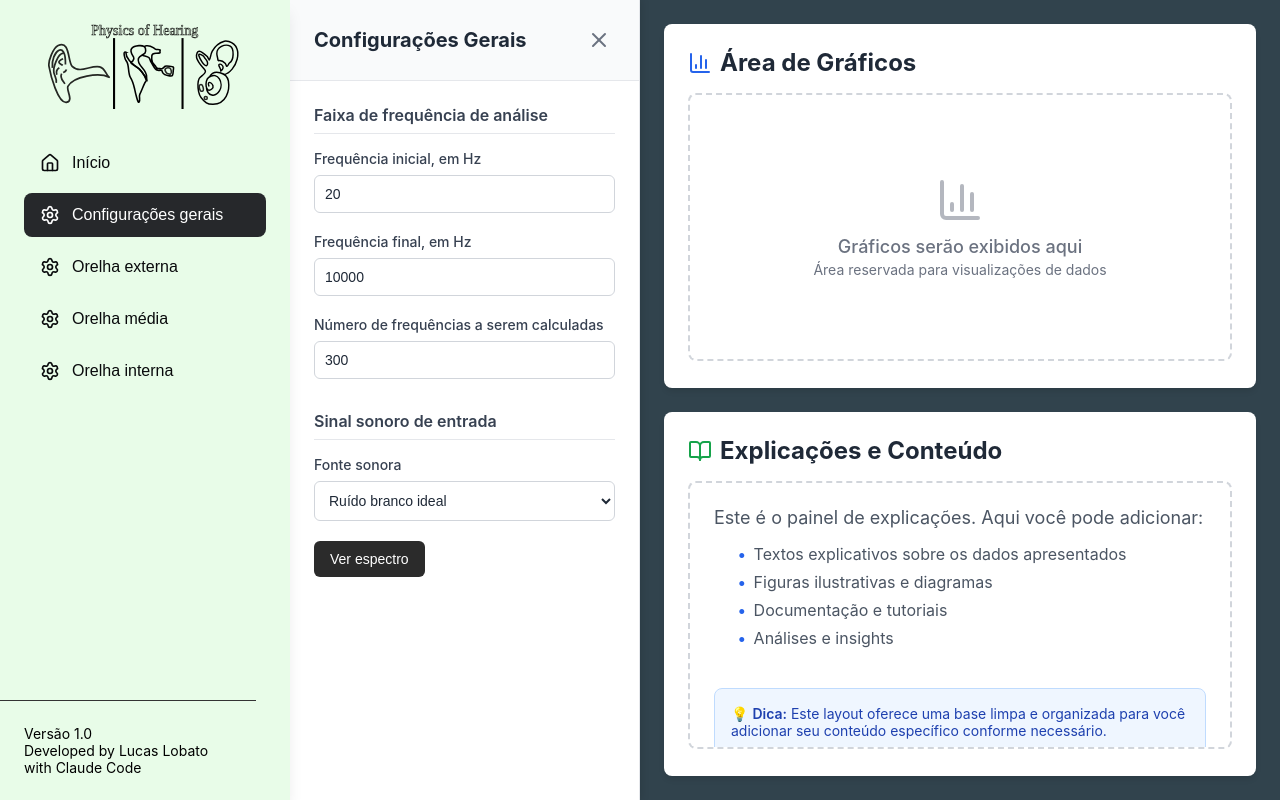
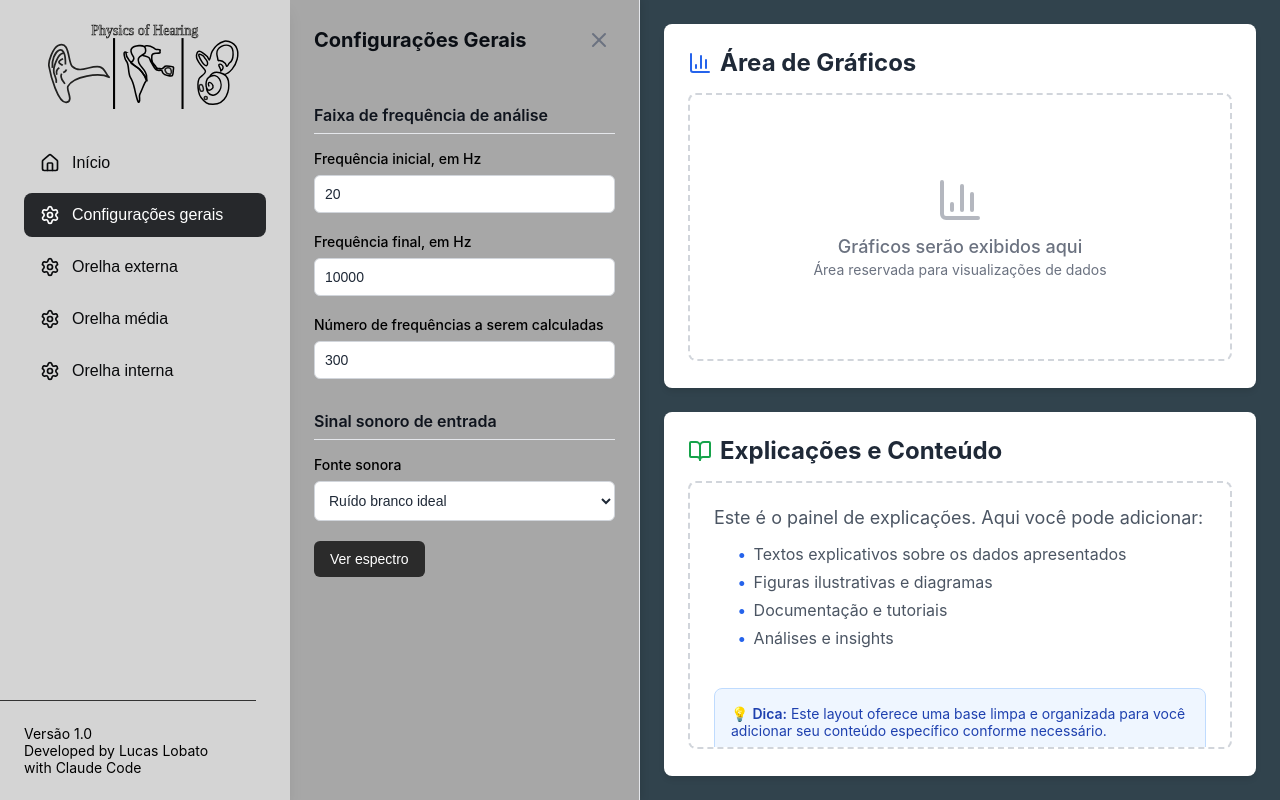
Before and after one commit to LucasCostaLobato/auditory-system-frontend, a React (Vite) app: page / in a window 1280 px wide. Both pictures are taken after a click on the button "Configurações gerais". Built offline with nearby package versions, Linux system fonts and the light colour scheme.

Commit message:
Update background colors

```diff
--- a/src/styles/HomePanel.css
+++ b/src/styles/HomePanel.css
@@ -2,7 +2,7 @@
     flex: 1;
     padding: 2rem;
     overflow: auto;
-    background-color: #f9fafb;
+    background-color: #31434d;
 }
 
 .home-container {
--- a/src/styles/SettingsPanel.css
+++ b/src/styles/SettingsPanel.css
@@ -1,6 +1,6 @@
 .settings-panel {
   width: 350px;
-  background-color: #ffffff;
+  background-color: #a7a7a7;
   border-right: 1px solid #e5e7eb;
   box-shadow: 2px 0 8px rgba(0, 0, 0, 0.1);
   display: flex;
@@ -14,14 +14,14 @@
   justify-content: space-between;
   align-items: center;
   padding: 1.5rem;
-  border-bottom: 1px solid #e5e7eb;
-  background-color: #f9fafb;
+  border-bottom: 1px solid #a7a7a7;
+  background-color: #a7a7a7;
 }
 
 .settings-title {
   font-size: 1.25rem;
   font-weight: bold;
-  color: #1f2937;
+  color: #0a0e14;
   margin: 0;
 }
 
@@ -56,7 +56,7 @@
 .settings-section h3 {
   font-size: 1rem;
   font-weight: 600;
-  color: #374151;
+  color: #0f141d;
   margin-bottom: 1rem;
   padding-bottom: 0.5rem;
   border-bottom: 1px solid #e5e7eb;
@@ -70,7 +70,7 @@
   display: block;
   font-size: 0.875rem;
   font-weight: 500;
-  color: #374151;
+  color: #000000;
   margin-bottom: 0.5rem;
 }
 
--- a/src/styles/Sidebar.css
+++ b/src/styles/Sidebar.css
@@ -1,6 +1,6 @@
 .sidebar {
   width: 290px;
-  background-color: #e8fce8;
+  background-color: #d4d4d4;
   color: rgb(37, 37, 37);
   box-shadow: 0 10px 15px -3px rgba(0, 0, 0, 0.1);
   position: relative;
```
